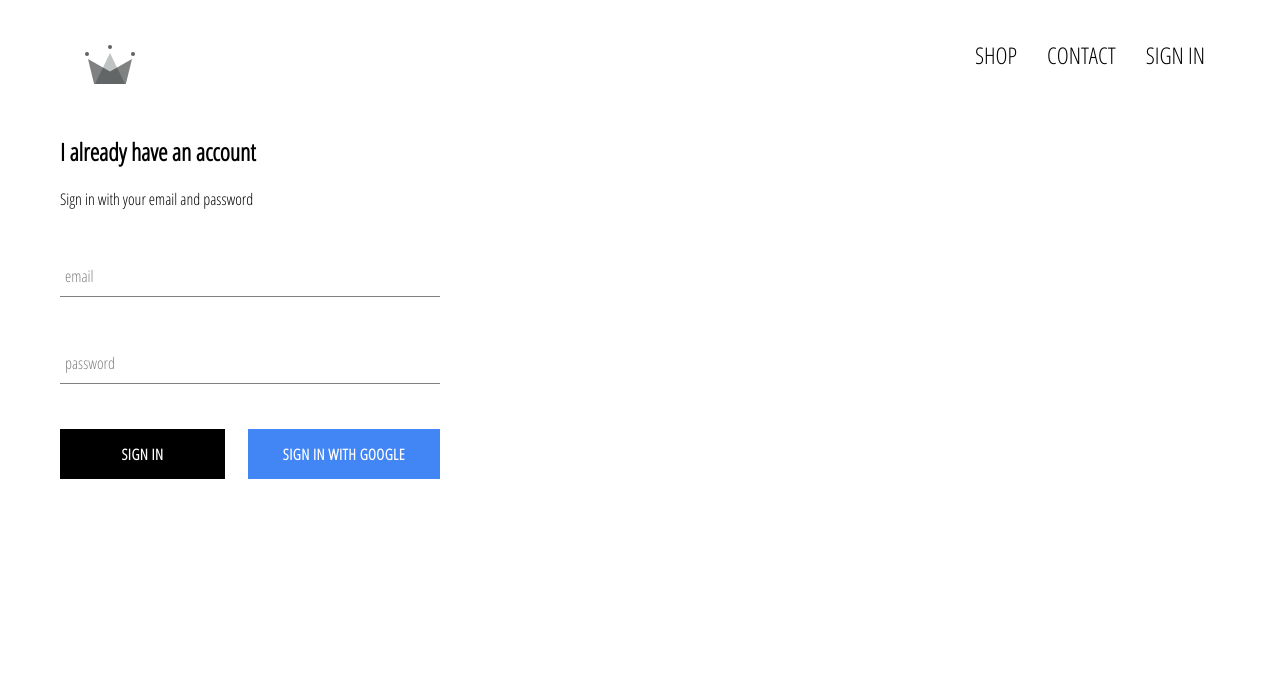
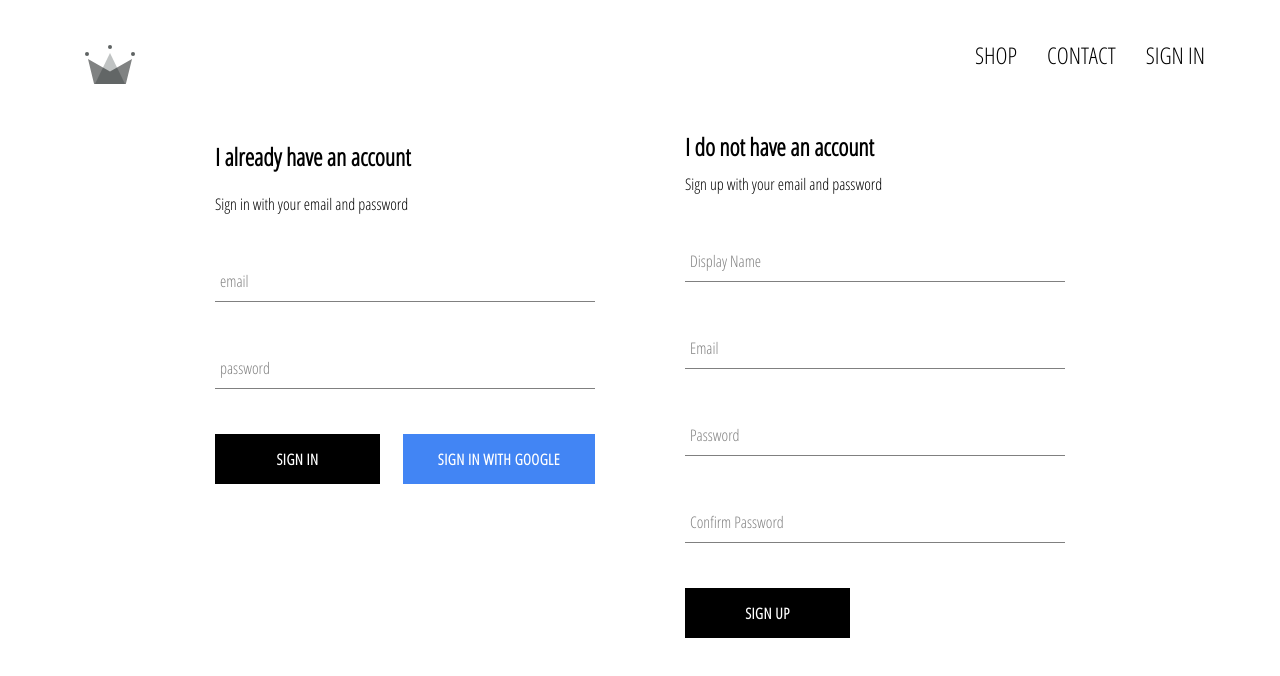
Before and after one commit to NitaiFraire/crwn-clothing, a React (Create React App) app: page /signin in a window 1280 px wide. Shown: the top 676 px of the page. Built offline with nearby package versions, Linux system fonts and the light colour scheme; no server answers.

Commit message:
implemented firebase utils included ability to store authenticated users into our firestore database

```diff
--- a/src/App.js
+++ b/src/App.js
@@ -8,7 +8,7 @@
 import ShopPage from './pages/shop/shop.component';
 import Header from './components/header/header.component';
 
-import { auth } from './firebase/firebase.utils';
+import { auth, createUserProfileDocument } from './firebase/firebase.utils';
 
 class App extends React.Component {
   constructor() {
@@ -22,8 +22,22 @@
   unsubscribeFromAuth = null;
 
   componentDidMount() {
-    this.unsubscribeFromAuth = auth.onAuthStateChanged(user => {
-      this.setState({ currentUser: user });
+    this.unsubscribeFromAuth = auth.onAuthStateChanged(async userAuth => {
+      if (userAuth) {
+        const userRef = await createUserProfileDocument(userAuth);
+
+        userRef.onSnapshot(snapshot => {
+          this.setState({
+            currentUser: {
+              id: snapshot.id,
+              ...snapshot.data()
+            }
+          })
+          console.log(this.state);
+        });
+      }
+
+      this.setState({ currentUser: userAuth });
     });
   }
 
--- /dev/null
+++ b/src/components/sign-up/sign-up.component.jsx
@@ -0,0 +1,104 @@
+import React from 'react';
+
+import FormInput from '../form-input/form-input.component';
+import CustomButton from '../custom-button/custom-button.component';
+
+import { auth, createUserProfileDocument } from '../../firebase/firebase.utils';
+
+import './sign-up.styles.scss';
+
+class SignUp extends React.Component {
+    constructor() {
+        super();
+
+        this.state = {
+            displayName: '',
+            email: '',
+            password: '',
+            confirmPassword: ''
+        }
+    }
+
+    handleSubmit = async e => {
+        e.preventDefault();
+
+        const {displayName, email, password, confirmPassword } = this.state;
+
+        if (password !== confirmPassword) {
+            alert("Passwords don't match");
+            return;
+        }
+
+        try {
+            const { user } = await auth.createUserWithEmailAndPassword(
+                email,
+                password
+            );
+
+            await createUserProfileDocument(user, { displayName });
+
+            this.setState({
+                displayName: '',
+                email: '',
+                password: '',
+                confirmPassword: ''
+            });
+        } catch (error){
+            console.log(error);
+        }
+    };
+
+    handleChange = e => {
+        const { name, value } = e.target;
+
+        this.setState({ [name]: value });
+
+    }
+
+    render() {
+        const {displayName, email, password, confirmPassword } = this.state;
+        return (
+            <div className="sign-up">
+                <h2 className="title">I do not have an account</h2>
+                <span>Sign up with your email and password</span>
+                <form className="sign-up-form" onSubmit={this.handleSubmit}>
+                    <FormInput
+                        type="text"
+                        name="displayName"
+                        value={displayName}
+                        onChange={this.handleChange}
+                        label="Display Name"
+                        required
+                    />
+                    <FormInput
+                        type="email"
+                        name="email"
+                        value={email}
+                        onChange={this.handleChange}
+                        label="Email"
+                        required
+                    />
+                    <FormInput
+                        type="password"
+                        name="password"
+                        value={password}
+                        onChange={this.handleChange}
+                        label="Password"
+                        required
+                    />
+                    <FormInput
+                        type="password"
+                        name="confirmPassword"
+                        value={confirmPassword}
+                        onChange={this.handleChange}
+                        label="Confirm Password"
+                        required
+                    />
+                    <CustomButton type="submit">SIGN UP</CustomButton>
+                </form>
+            </div>
+        )
+    }
+}
+
+export default SignUp;
--- /dev/null
+++ b/src/components/sign-up/sign-up.styles.scss
@@ -0,0 +1,9 @@
+.sign-up {
+  display: flex;
+  flex-direction: column;
+  width: 380px;
+
+  .title {
+    margin: 10px 0;
+  }
+}
--- a/src/firebase/firebase.utils.js
+++ b/src/firebase/firebase.utils.js
@@ -13,6 +13,31 @@
     measurementId: "G-90TZK0H6NC"
 };
 
+export const createUserProfileDocument = async (userAuth, additionalData) => {
+    if (!userAuth) return;
+
+    const userRef = firestore.doc(`users/${userAuth.uid}`);
+    const snapShot = await userRef.get();
+
+    if (!snapShot.exists) {
+        const { displayName, email } = userAuth;
+        const createdAt = new Date();
+
+        try {
+            await userRef.set({
+                displayName,
+                email,
+                createdAt,
+                ...additionalData
+            })
+        } catch (error) {
+            console.log('error creating user', error.message);
+        }
+    }
+
+    return userRef;
+}
+
 firebase.initializeApp(config);
 
 export const auth = firebase.auth();
--- a/src/pages/sign-in-and-sign-up/sign-in-and-sign-up.component.jsx
+++ b/src/pages/sign-in-and-sign-up/sign-in-and-sign-up.component.jsx
@@ -1,11 +1,15 @@
 import React from 'react'
 
 import SignIn from '../../components/sign-in/sign-in.component';
+import SignUp from '../../components/sign-up/sign-up.component';
+
+import './sign-in-and-sign-up.styles.scss';
 
 
 const SignInAndSignUpPage = () => (
     <div className="sign-in-and-sign-up">
         <SignIn />
+        <SignUp />
     </div>
 );
 
--- /dev/null
+++ b/src/pages/sign-in-and-sign-up/sign-in-and-sign-up.styles.scss
@@ -0,0 +1,6 @@
+.sign-in-and-sign-up {
+  width: 850px;
+  display: flex;
+  justify-content: space-between;
+  margin: 30px auto;
+}
```
